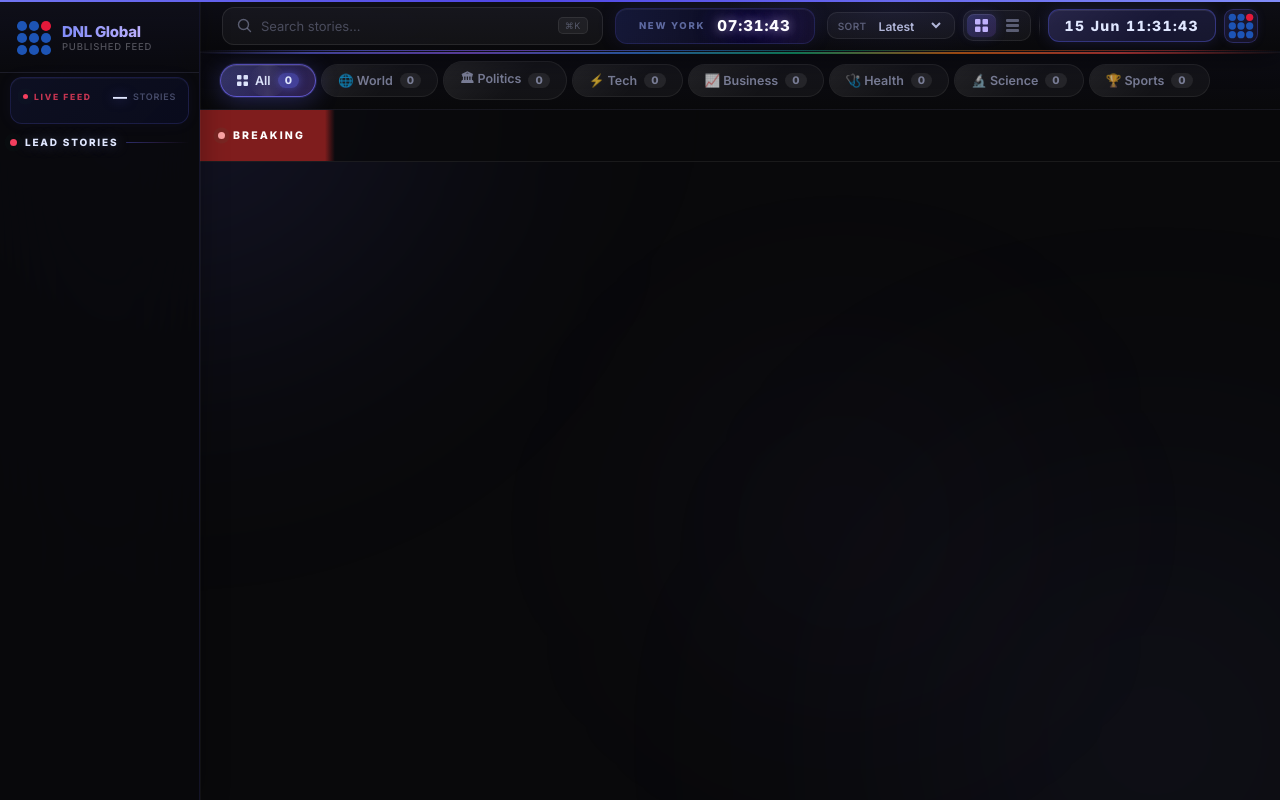
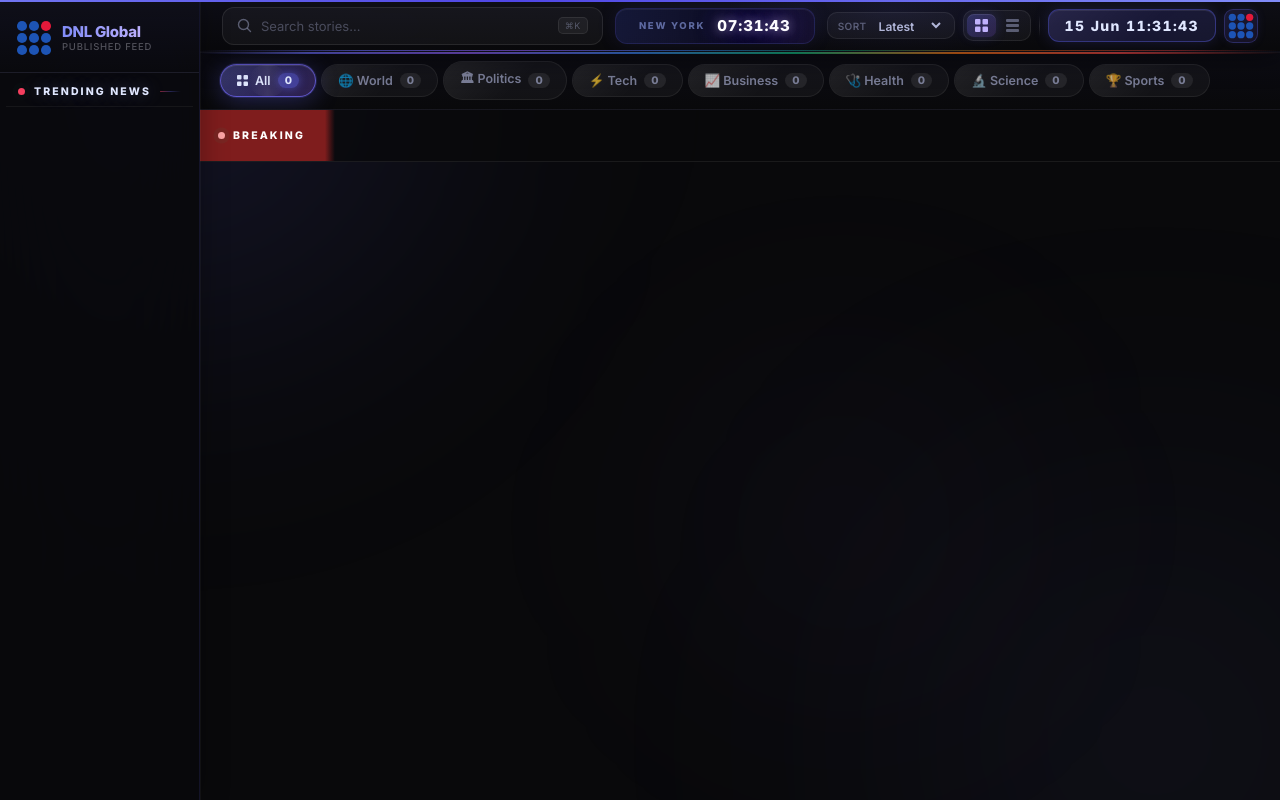
Before and after one commit to Daksh288948921904/Global_news, a FastAPI app: page / in a window 1280 px wide. Run offline with FastAPI, Linux system fonts and the light colour scheme.

Commit message:
fix: remove live panel, clean Trending News heading with pulsing dot and gradient line

```diff
--- a/static/css/style.css
+++ b/static/css/style.css
@@ -165,84 +165,27 @@ a{color:inherit;text-decoration:none}
 
 .sidebar-divider{height:1px;background:var(--border);margin:8px 0}
 
-/* ── Sidebar live panel ──────────────────────────────────────── */
-.sb-live-panel{
-  margin:4px 10px 2px;
-  padding:10px 12px;
-  background:linear-gradient(135deg,rgba(15,18,40,.8),rgba(10,12,30,.9));
-  border:1px solid rgba(99,102,241,.18);
-  border-radius:12px;
-  box-shadow:0 0 16px rgba(99,102,241,.06),inset 0 1px 0 rgba(255,255,255,.04);
-}
-.sb-lp-top{
-  display:flex;align-items:center;gap:6px;
-  margin-bottom:8px;
-}
-.sb-lp-dot{
-  width:5px;height:5px;border-radius:50%;
-  background:#f43f5e;flex-shrink:0;
-  box-shadow:0 0 6px #f43f5e;
+/* ── Sidebar Trending News heading ──────────────────────────── */
+.sbn-heading{
+  display:flex;align-items:center;gap:9px;
+  padding:12px 12px 8px;
+  margin:0 6px;
+  border-bottom:1px solid rgba(255,255,255,.05);
+}
+.sbn-hd-dot{
+  width:7px;height:7px;border-radius:50%;flex-shrink:0;
+  background:#f43f5e;
+  box-shadow:0 0 8px #f43f5e,0 0 18px rgba(244,63,94,.5);
   animation:pulse 1.5s ease-in-out infinite;
 }
-.sb-lp-live{
-  font-size:8.5px;font-weight:900;letter-spacing:.2em;
-  color:rgba(244,63,94,.8);text-transform:uppercase;
-}
-.sb-lp-count{
-  font-size:14px;font-weight:900;
-  color:#e0e7ff;
-  font-variant-numeric:tabular-nums;
-  margin-left:auto;
-  text-shadow:0 0 12px rgba(99,102,241,.6);
-}
-.sb-lp-stories{
-  font-size:9px;font-weight:600;letter-spacing:.08em;
-  color:rgba(160,170,220,.4);text-transform:uppercase;
-}
-.sb-lp-bars{
-  display:flex;flex-direction:column;gap:4px;
-}
-.sb-lp-bar-row{
-  display:flex;align-items:center;gap:6px;
-}
-.sb-lp-bar-label{
-  font-size:8.5px;font-weight:700;letter-spacing:.06em;text-transform:uppercase;
-  color:rgba(160,170,220,.45);width:52px;flex-shrink:0;
-  overflow:hidden;text-overflow:ellipsis;white-space:nowrap;
-}
-.sb-lp-bar-track{
-  flex:1;height:3px;border-radius:2px;
-  background:rgba(255,255,255,.06);overflow:hidden;
-}
-.sb-lp-bar-fill{
-  height:100%;border-radius:2px;
-  transition:width .6s cubic-bezier(.4,0,.2,1);
-}
-.sb-lp-bar-n{
-  font-size:8.5px;font-weight:800;
-  color:rgba(200,210,255,.5);
-  width:16px;text-align:right;flex-shrink:0;
-}
-
-/* ── Sidebar Lead Stories heading ────────────────────────────── */
-.sbn-heading{
-  display:flex;align-items:center;gap:8px;
-  padding:10px 10px 6px;
-}
-.sbn-hd-dot{
-  width:7px;height:7px;border-radius:50%;
-  background:#f43f5e;flex-shrink:0;
-  box-shadow:0 0 8px #f43f5e,0 0 16px rgba(244,63,94,.4);
-  animation:pulse 1.5s ease-in-out infinite;
-}
 .sbn-hd-text{
-  font-size:10px;font-weight:900;letter-spacing:.18em;text-transform:uppercase;
+  font-size:10.5px;font-weight:900;letter-spacing:.2em;text-transform:uppercase;
   color:#e0e7ff;white-space:nowrap;
-  text-shadow:0 0 14px rgba(160,180,255,.4);
+  text-shadow:0 0 16px rgba(160,180,255,.35);
 }
 .sbn-hd-line{
   flex:1;height:1px;
-  background:linear-gradient(90deg,rgba(99,102,241,.4),rgba(139,92,246,.2),transparent);
+  background:linear-gradient(90deg,rgba(244,63,94,.5),rgba(99,102,241,.3),transparent);
   border-radius:1px;
 }
 
--- a/static/js/app.js
+++ b/static/js/app.js
@@ -129,7 +129,6 @@ function refreshMeta(articles) {
   bump('s-articles', articles.length);
   bump('s-updated', new Date().toLocaleTimeString([], { hour: '2-digit', minute: '2-digit' }));
   buildCountryList(articles);
-  buildSidebarLivePanel(cnts, articles.length);
 }
 
 function _extractCountry(a) {
@@ -184,35 +183,6 @@ function _extractCountry(a) {
   setInterval(rotate, 4000);
 })();
 
-function buildSidebarLivePanel(cnts, total) {
-  const countEl = $('sb-lp-count');
-  const barsEl  = $('sb-lp-bars');
-  if (countEl) countEl.textContent = total;
-  if (!barsEl) return;
-
-  const CAT_COLORS_BAR = {
-    world:'#3b82f6', politics:'#f59e0b', technology:'#8b5cf6',
-    business:'#10b981', sports:'#f97316', health:'#f43f5e',
-    science:'#06b6d4', news:'#6366f1',
-  };
-  const top = Object.entries(cnts)
-    .filter(([k]) => k !== 'all' && cnts[k] > 0)
-    .sort((a, b) => b[1] - a[1])
-    .slice(0, 5);
-  const max = top[0]?.[1] || 1;
-
-  barsEl.innerHTML = top.map(([cat, n]) => {
-    const pct = Math.round((n / max) * 100);
-    const color = CAT_COLORS_BAR[cat] || '#6366f1';
-    return `<div class="sb-lp-bar-row">
-      <span class="sb-lp-bar-label">${cat}</span>
-      <div class="sb-lp-bar-track">
-        <div class="sb-lp-bar-fill" style="width:${pct}%;background:linear-gradient(90deg,${color},${color}99)"></div>
-      </div>
-      <span class="sb-lp-bar-n">${n}</span>
-    </div>`;
-  }).join('');
-}
 
 function buildCountryList(articles) {
   const wrap = $('cbar-inner');
--- a/templates/index.html
+++ b/templates/index.html
@@ -38,19 +38,9 @@
       </button>
     </div>
 
-    <div class="sb-live-panel">
-      <div class="sb-lp-top">
-        <span class="sb-lp-dot"></span>
-        <span class="sb-lp-live">LIVE FEED</span>
-        <span class="sb-lp-count" id="sb-lp-count">—</span>
-        <span class="sb-lp-stories">stories</span>
-      </div>
-      <div class="sb-lp-bars" id="sb-lp-bars"></div>
-    </div>
-
     <div class="sbn-heading">
       <span class="sbn-hd-dot"></span>
-      <span class="sbn-hd-text">Lead Stories</span>
+      <span class="sbn-hd-text">Trending News</span>
       <span class="sbn-hd-line"></span>
     </div>
     <div class="sidebar-bn" id="sidebar-bn">
```
